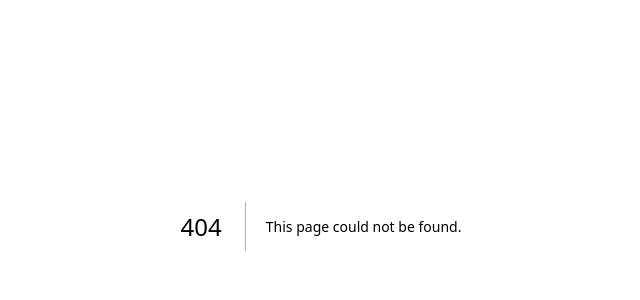
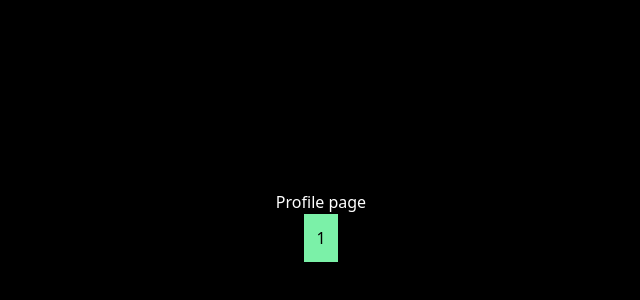
Before and after one commit to Abhishek-singh88/nextjs-backend, a Next.js app: page /profile/1 in a window 1280 px wide. Before the commit this address had no page. Shown: the part 174-474 px from the top of the page, without its empty margins (319-959 px from the left). Built offline with nearby package versions, Linux system fonts and the light colour scheme.

Commit message:
adding dynamic route

```diff
--- /dev/null
+++ b/src/app/profile/[id]/page.tsx
@@ -0,0 +1,10 @@
+
+export default function dynamicRoute({params}:any) {
+    return(
+        <div className="flex flex-col items-center justify-center min-h-screen py-2 bg-black text-white">
+            <h1>Profile page</h1>
+            <h2 className="p-3 bg-green-300 border-rounded text-black">{params.id}</h2>
+        </div>
+
+    )
+}
```
